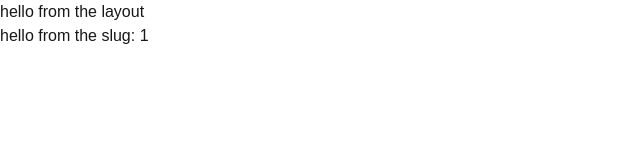
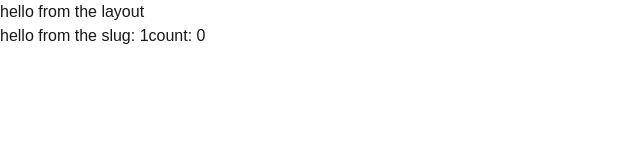
Before and after one commit to Akathiyanp/learn-nextjs-project-1, a Next.js app: page /dashboard/1 in a window 1280 px wide. Shown: the top 160 px of the page, without its empty margins (0-640 px from the left). Built offline with nearby package versions, Linux system fonts and the light colour scheme.

Commit message:
Learn Basics of the nextjs

```diff
--- /dev/null
+++ b/app/components/counter.tsx
@@ -0,0 +1,9 @@
+"use client"
+import { useState } from "react";
+export function Counter(){
+    const [count, setCount] = useState(0);
+    return (
+        <button onClick={() => setCount(count + 1)}>count: {count}</button>
+    )
+
+}
--- a/app/dashboard/[slug]/page.tsx
+++ b/app/dashboard/[slug]/page.tsx
@@ -1,8 +1,16 @@
+// import { useState } from "react";
+import { Counter } from "@/app/components/counter";
+type Params = Promise<{ slug: string }>;
 
+export default async function Dashboardroute({ params }: { params: Params }) {
+  const { slug } = await params;
 
-type Params = Promise < { slug: string } > ;
-
-export default async function Dashboardroute({params}: {params: Params}){
-    const {slug} = await params
-    return <h1>hello from the slug: {slug} </h1>
+//   const [count, setCount] = useState(0);
+  return (
+    <h1>
+      hello from the slug: {slug}
+      {/* <button onClick={() => setCount(count + 1 )}>count: {count} </button> */}
+      <Counter/>
+    </h1>
+  );
 }
```
